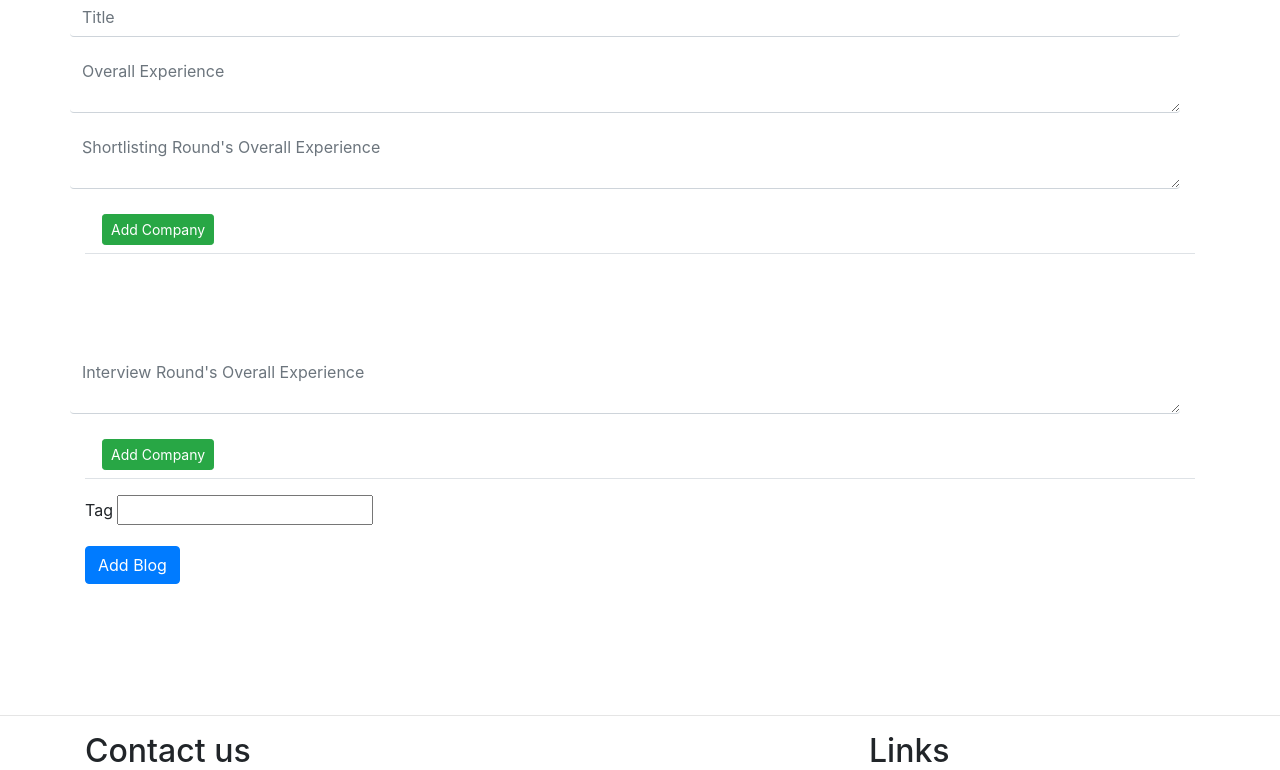
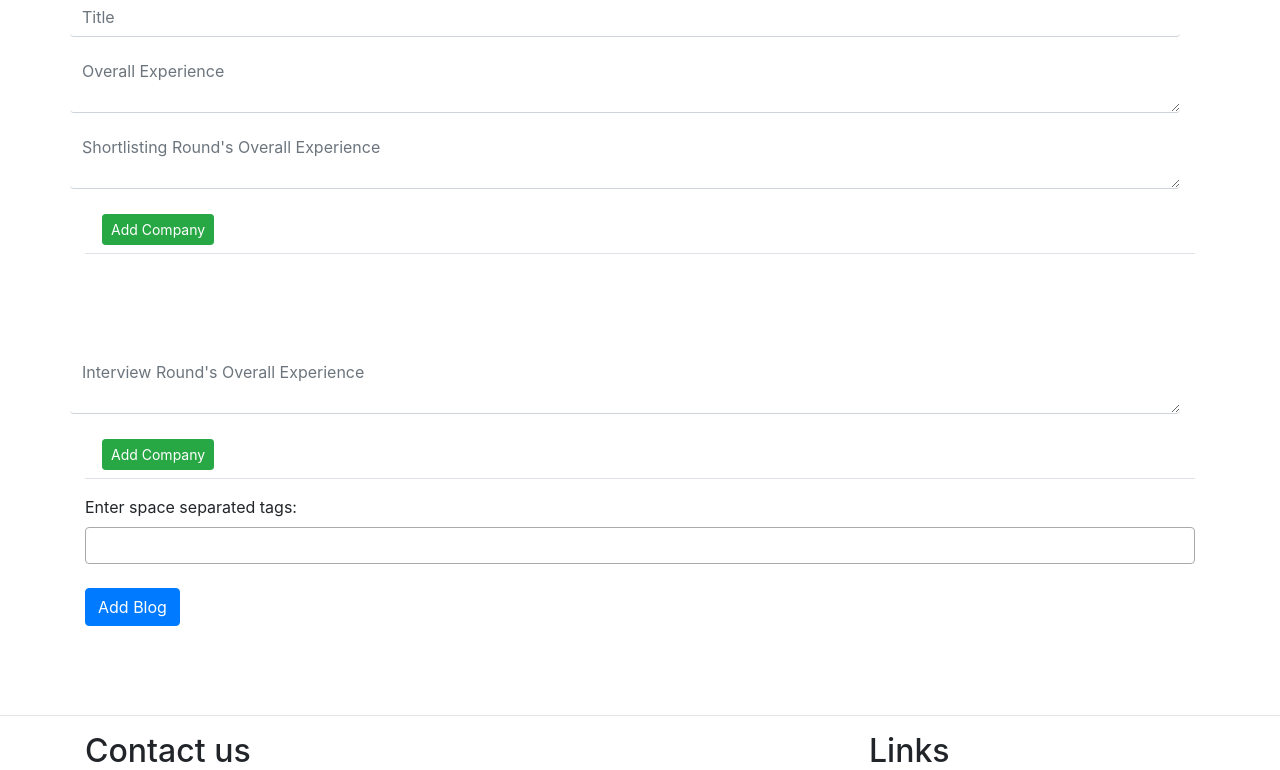
Before and after one commit to pshishodia-kgp/GOC-Website, a Flask app: page /createPost?interview=True in a window 1280 px wide. Shown: the part 59-829 px from the top of the page. Run offline with Flask 2, Linux system fonts and the light colour scheme; a user stored in the database is signed in; data comes from the database, SQL or seed files in the repository; both versions use the stored data as it was after the commit; some libraries are stand-ins or nearby versions.

Commit message:
Add feature to enter multiple space separated tags in post and blog.

```diff
--- a/goc/routes.py
+++ b/goc/routes.py
@@ -1,4 +1,3 @@
-import json, requests, random
 from flask import render_template, redirect, url_for, request, flash
 from flask_login import login_user, current_user, logout_user, login_required
 from goc import app, db, USERNAME_REGEX_NOT
@@ -88,6 +87,7 @@ def logout():
 def submitPost():
 
     isBlog = request.args.get('interview')
+    allTags = Tag.query.all()
 
     if isBlog == 'True':
         blog_form = BlogForm()
@@ -131,9 +131,8 @@ def submitPost():
             blog_id = blog_data.id
 
             tags = blog_form.tags.data.split()
-            uniqueTags = [tag for tag in set(tags)]
 
-            for ttag in uniqueTags:
+            for ttag in tags:
                 tag = Tag.query.filter_by(name=ttag).first()
                 if not tag:
                     tag = Tag(name=ttag)
@@ -180,7 +179,7 @@ def submitPost():
             flash('Post Added Successfully!', 'success')
             return redirect(url_for('postList'))
 
-        return render_template('blogform.j2', post_form=blog_form)
+        return render_template('blogform.j2', post_form=blog_form, allTags=allTags)
     elif isBlog == 'False':
         post_form = PostForm()
 
@@ -200,9 +199,8 @@ def submitPost():
                 return "Error in adding Post"
 
             tags = post_form.tags.data.split()
-            uniqueTags = [tag for tag in set(tags)]
 
-            for ttag in uniqueTags:
+            for ttag in tags:
                 tag = Tag.query.filter_by(name=ttag).first()
                 if not tag:
                     tag = Tag(name=ttag)
@@ -224,7 +222,7 @@ def submitPost():
             flash('Post Added Successfully!', 'success')
             return redirect(url_for('postList'))
 
-        return render_template('postform.j2', post_form=post_form)
+        return render_template('postform.j2', post_form=post_form, allTags=allTags)
     else:
         return redirect(url_for('home'))
 
--- a/goc/templates/basepost.j2
+++ b/goc/templates/basepost.j2
@@ -15,10 +15,45 @@
 
     {% block formcontent %}
     {% endblock %}
+
+    <label for="selected-tags">Enter space separated tags: </label>
+    <select class="form-control" multiple="multiple" id="selected-tags" onChange="selectedTag()">
+        {% for tag in allTags %}
+            <option value="{{tag.name}}">{{tag.name}}</option>
+        {% endfor %}
+    </select>
+    {{ post_form.tags(type="hidden") }}
+    {% for error in post_form.tags.errors %}
+        <div class = "row", style="margin: auto;"> <span class= "text-danger"> <small>{{ error }}</small></span> </div>
+    {% endfor %}
+
+    <br><br>
     {% for error in post_form.submit.errors %}
         <div class = "row"> <span class= "text-danger"> <small>{{ error }}</small></span> </div>
     {% endfor %}
     {{ post_form.submit(class = "btn btn-primary") }}
 </form>
 
+<link href="https://cdn.jsdelivr.net/npm/select2@4.1.0-beta.1/dist/css/select2.min.css" rel="stylesheet" />
+<script src="https://cdn.jsdelivr.net/npm/select2@4.1.0-beta.1/dist/js/select2.min.js"></script>
+
+<script>
+$(document).ready(function(){
+    $("#selected-tags").select2({
+        tags: true,
+        tokenSeparators: [' ']
+    });
+});
+
+function selectedTag(){
+    tag_data = $("#selected-tags").val();
+    var tag_string = "";
+    tag_data.forEach(function(value){
+        tag_string = tag_string + value + " ";
+    });
+    $("#tags").val(tag_string);
+}
+
+</script>
+
 {% endblock %}
--- a/goc/templates/blogform.j2
+++ b/goc/templates/blogform.j2
@@ -106,6 +106,4 @@
         </div>
     </div>
 
-    <p>{{ post_form.tags.label }} {{ post_form.tags }}</p>
-
 {% endblock %}
--- a/goc/templates/postform.j2
+++ b/goc/templates/postform.j2
@@ -5,6 +5,4 @@
         {{ post_form.content(class = "form-control row border-top-0 border-left-0 border-right-0 shadow-none outline-none",
         placeholder = "Enter your post here") }}
     </div>
-
-    <p>{{ post_form.tags.label }} {{ post_form.tags }}</p>
 {% endblock %}
```
Also changed, not shown: goc/site.db.
